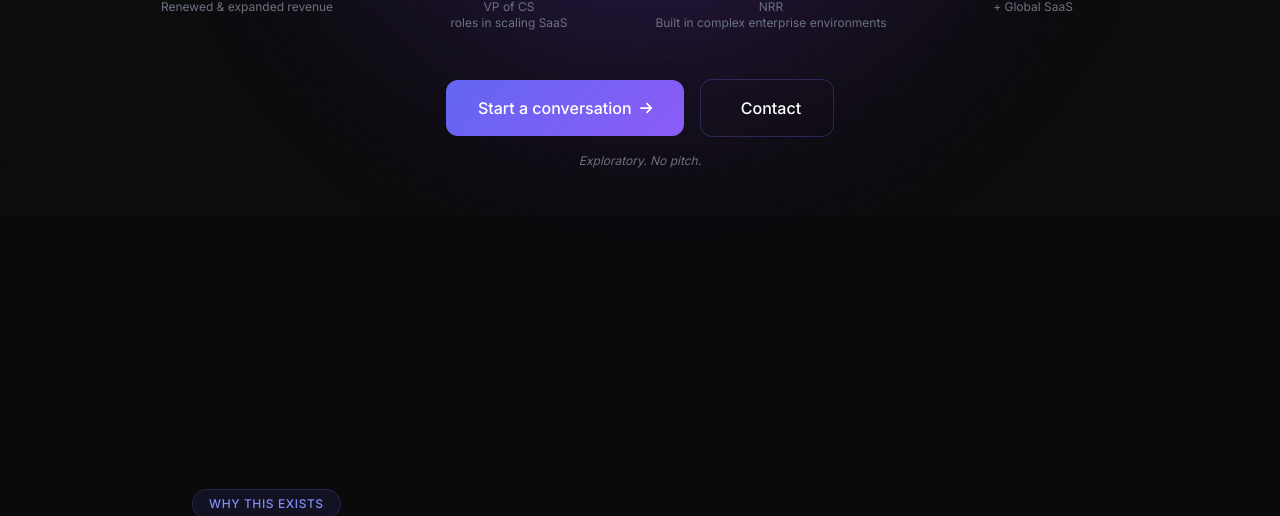
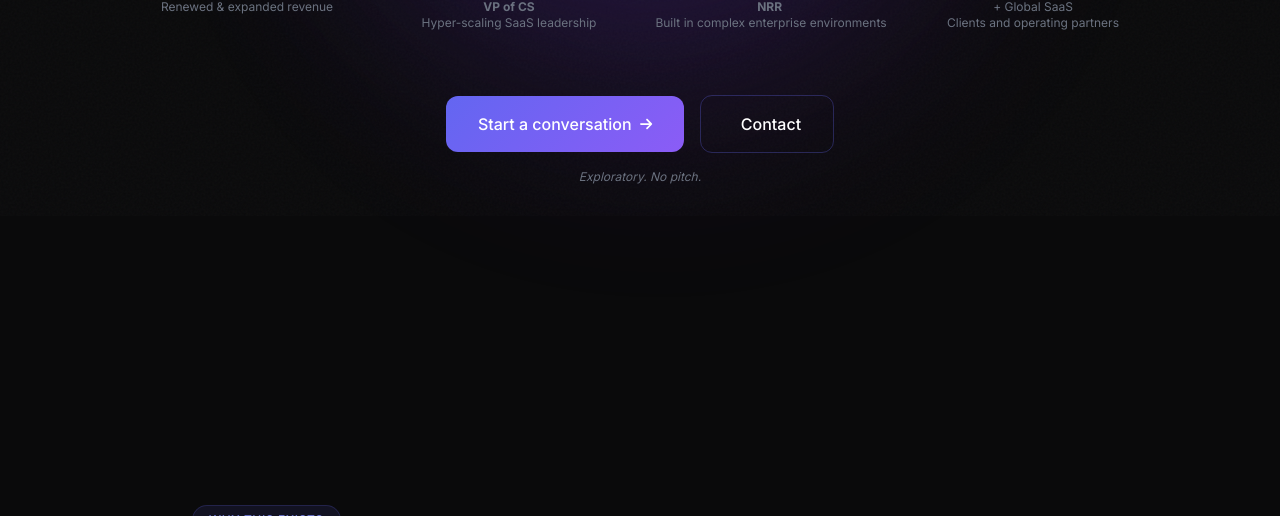
Before and after one commit to arkadjazz/scaleharmony, a plain HTML site: page index.html in a window 1280 px wide. Shown: the part 584-1100 px from the top of the page. Drawn offline with nearby package versions, Linux system fonts and the light colour scheme.

Commit message:
Update index.html

```diff
--- a/index.html
+++ b/index.html
@@ -170,6 +170,7 @@
       *
       {
         font-family: Inter, sans-serif;
+        box-sizing: border-box;
       }
 
       html
@@ -190,6 +191,10 @@
         background-clip: initial;
         background-color: rgb(10, 10, 11);
         color: rgb(232, 232, 234);
+        margin-top: 0px;
+        margin-right: 0px;
+        margin-bottom: 0px;
+        margin-left: 0px;
       }
 
       .progress-bar
@@ -506,15 +511,18 @@
                     class="fa-solid fa-user-tie text-indigo-400 text-sm"></i>
                   <div class="text-3xl font-bold text-white">5×</div>
                 </div>
-                <div class="text-xs text-gray-500">VP of CS<br>roles in scaling
-                  SaaS</div>
+                <div class="text-xs text-gray-500"><strong data-start="293"
+                    data-end="315">VP of CS</strong><br data-start="315"
+                    data-end="318">
+                  Hyper-scaling SaaS leadership</div>
               </div>
               <div class="text-center">
                 <div class="flex items-center justify-center gap-2 mb-2"><i
                     class="fa-solid fa-arrow-trend-up text-indigo-400 text-sm"></i>
-                  <div class="text-3xl font-bold text-white">150–160%</div>
+                  <div class="text-3xl font-bold text-white">Up to 160%</div>
                 </div>
-                <div class="text-xs text-gray-500">NRR<br>Built in complex
+                <div class="text-xs text-gray-500"><strong data-start="355"
+                    data-end="373">NRR&nbsp;<br></strong>Built in complex
                   enterprise environments</div>
               </div>
               <div class="text-center">
@@ -522,7 +530,14 @@
                     class="fa-solid fa-building text-indigo-400 text-sm"></i>
                   <div class="text-3xl font-bold text-white">Fortune 100</div>
                 </div>
-                <div class="text-xs text-gray-500">+ Global SaaS<br><br></div>
+                <div class="text-xs text-gray-500">+ Global SaaS<br>
+                  <ol data-start="243" data-end="489">
+                    <li data-start="421" data-end="489">
+                      <p data-start="424" data-end="489">Clients and operating
+                        partners</p>
+                    </li>
+                  </ol><br>
+                </div>
               </div>
             </div>
             <div class="flex items-center justify-center gap-4 mb-4"><a
```
